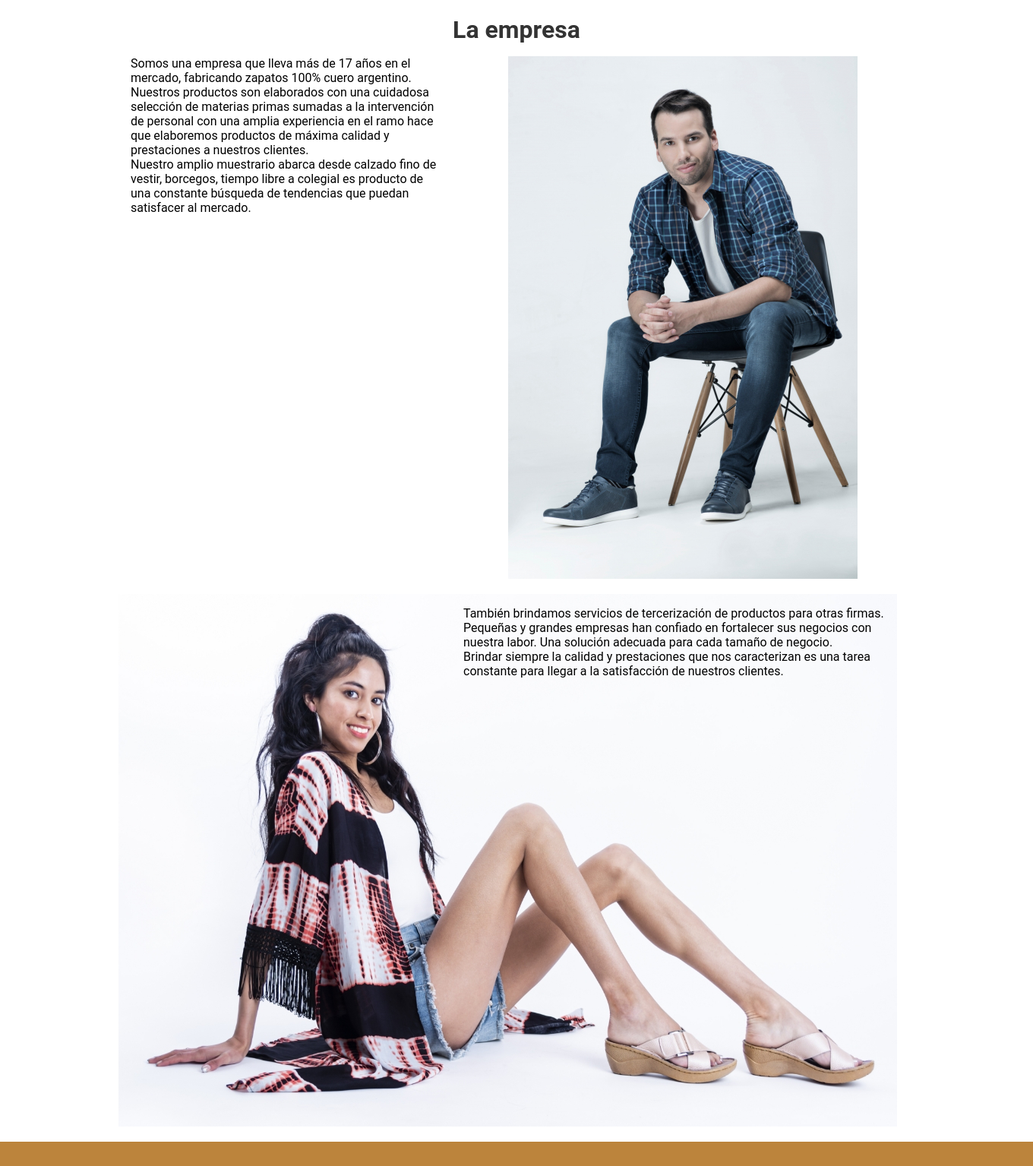
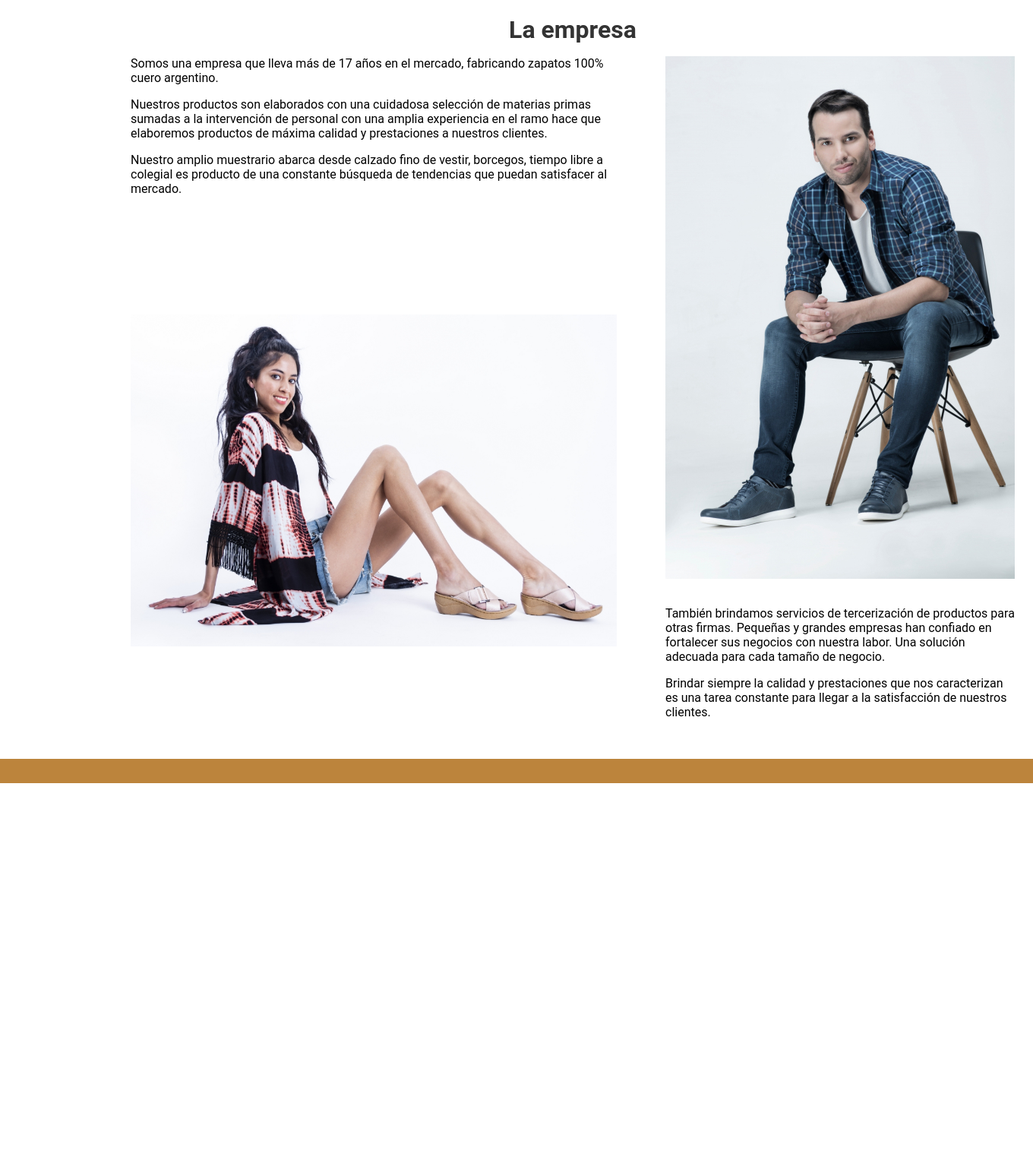
Before and after one commit to GeoIfran/giraff-sitio, a PHP site: page /empresa.html in a window 1360 px wide. Shown: the part 16-1551 px from the top of the page at 76% size. After the commit the page ends 1047 px from the top, so only its background shows below. Run offline with PHP 8.4, Linux system fonts and the light colour scheme.

Commit message:
mejoramiento distribucion entre texto e imagenes para la empresa

```diff
--- a/empresa.html
+++ b/empresa.html
@@ -23,7 +23,10 @@
         <div id="imagen1">
             <img src="imagenes/la_empresa_hombre.jpg" alt="">
         </div>
-        <img id="imagen2" src="imagenes/la_empresa_mujer.jpeg" alt="">
+        <div id="imagen2">
+            <img src="imagenes/la_empresa_mujer.jpeg" alt="">
+        </div>
+
         <div id="parrafo2">
             <p>También brindamos servicios de tercerización de productos para otras firmas. Pequeñas y grandes empresas han confiado en fortalecer sus negocios con nuestra labor. Una solución adecuada para cada tamaño de negocio.</p>
 
--- a/laempresa.css
+++ b/laempresa.css
@@ -1,19 +1,60 @@
+/* Posicionamiento */
 .la_empresa{
     margin: auto;
     display: grid;
-    grid-template-columns: auto auto;
+    grid-template-columns: auto auto auto;
     max-width: 80%;
 }
+
+.la_empresa h1 {
+    grid-column-start: 1;
+    grid-column-end: 4;
+}
+#parrafo1 {
+    grid-column-start: 1;
+    grid-column-end: 3;
+    grid-row-start: 2;
+    grid-row-end: 3;
+    margin-left: auto;
+    margin-right: 1em;
+}
+
+#parrafo2{
+    grid-column-start: 3;
+    grid-column-end: 4;
+    grid-row-start: 4;
+    grid-row-end: 5;
+    margin-left: 1em;
+    margin-right: auto;
+}
+
+#imagen1{
+    grid-column-start: 3;
+    grid-column-end: 4;
+    grid-row-start: 2;
+    grid-row-end: 4;
+    margin-left: 1em;
+    margin-right: auto;
+}
+
+#imagen2{
+    grid-column-start: 1;
+    grid-column-end: 3;
+    grid-row-start: 3;
+    grid-row-end: 5;
+    margin-left: auto;
+    margin-right: 1em;
+}
+
+.la_empresa div p{
+    text-align: left;
+    margin-bottom: 1em;
+}
+.la_empresa img{
+    max-width: 40em;
+}
+
 .la_empresa div {
+    margin: auto;
     padding: 1em;
 }
-.la_empresa h1 {
-    grid-column-start: 1;
-    grid-column-end: 3;
-}
-.la_empresa img{
-    min-width: 20em;
-}
-.la_empresa div p{
-    text-align: left;
-}
```
